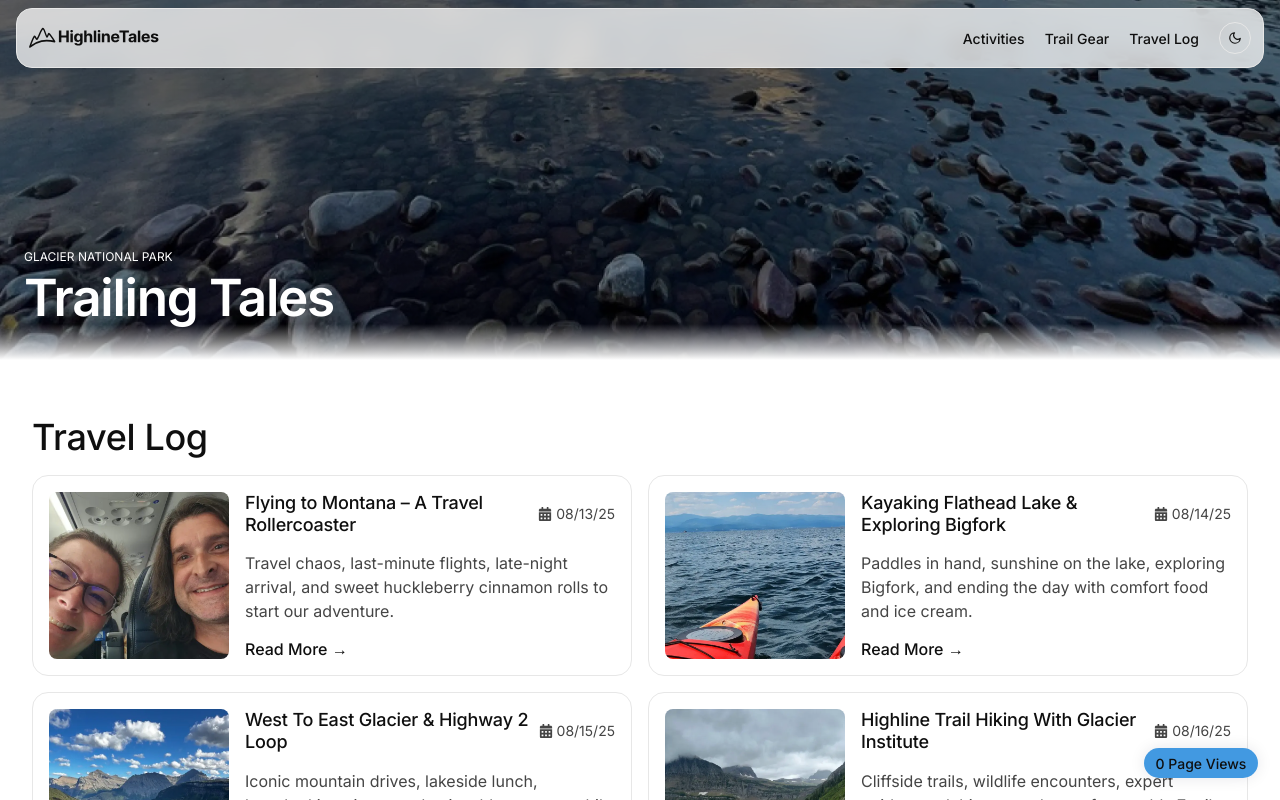
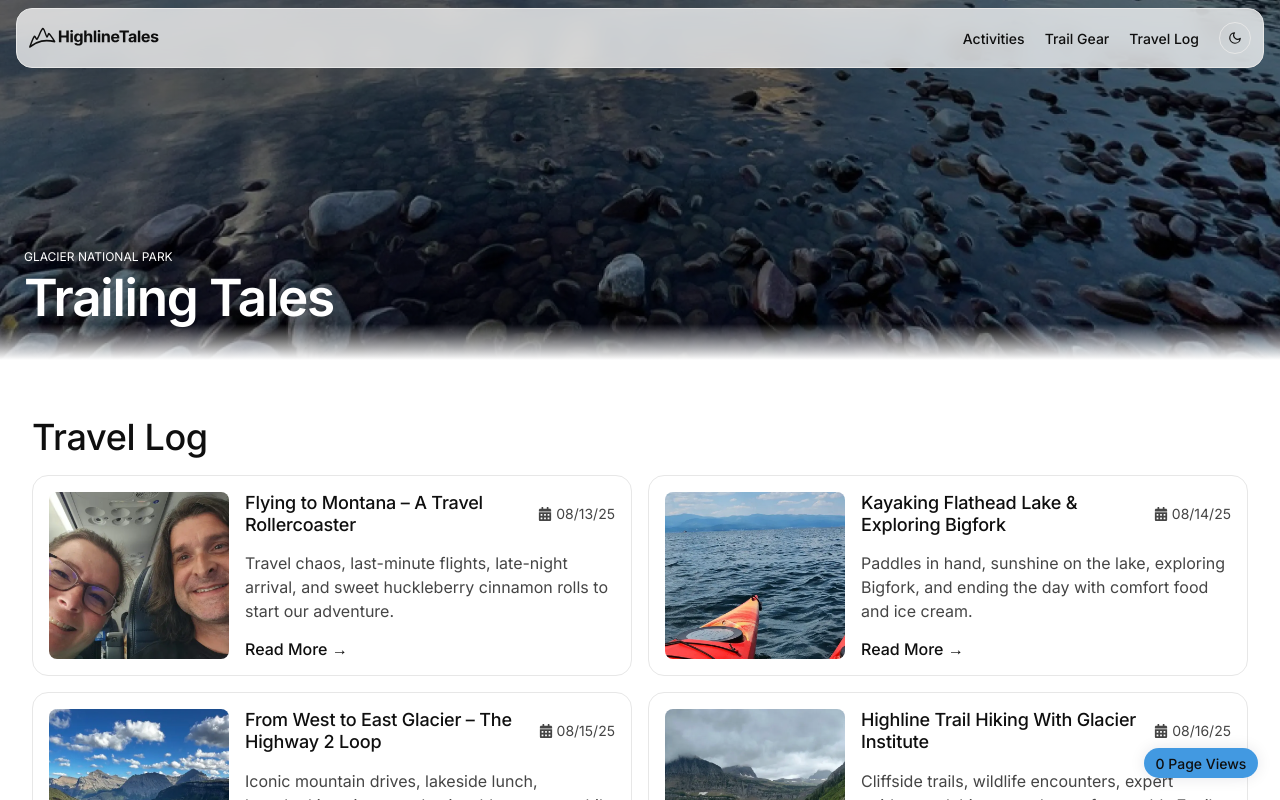
Before and after one commit to Timbaines/highline-tales, a React (Vite) app: page /blog in a window 1280 px wide. Shown: the top 800 px of the page. Built offline with nearby package versions, Linux system fonts and the light colour scheme; no server answers.

Commit message:
chore: update blog title in `blogData.js` for improved clarity and readability

```diff
--- a/src/data/blogData.js
+++ b/src/data/blogData.js
@@ -51,7 +51,7 @@ export const blogData = [
     },
     {
         id: 3,
-        title: "West To East Glacier & Highway 2 Loop",
+        title: "From West to East Glacier – The Highway 2 Loop",
         subtitle: "TRIP PLANNING",
         author: "Sarah & Tim Baines",
         date: "08/15/25",
```
